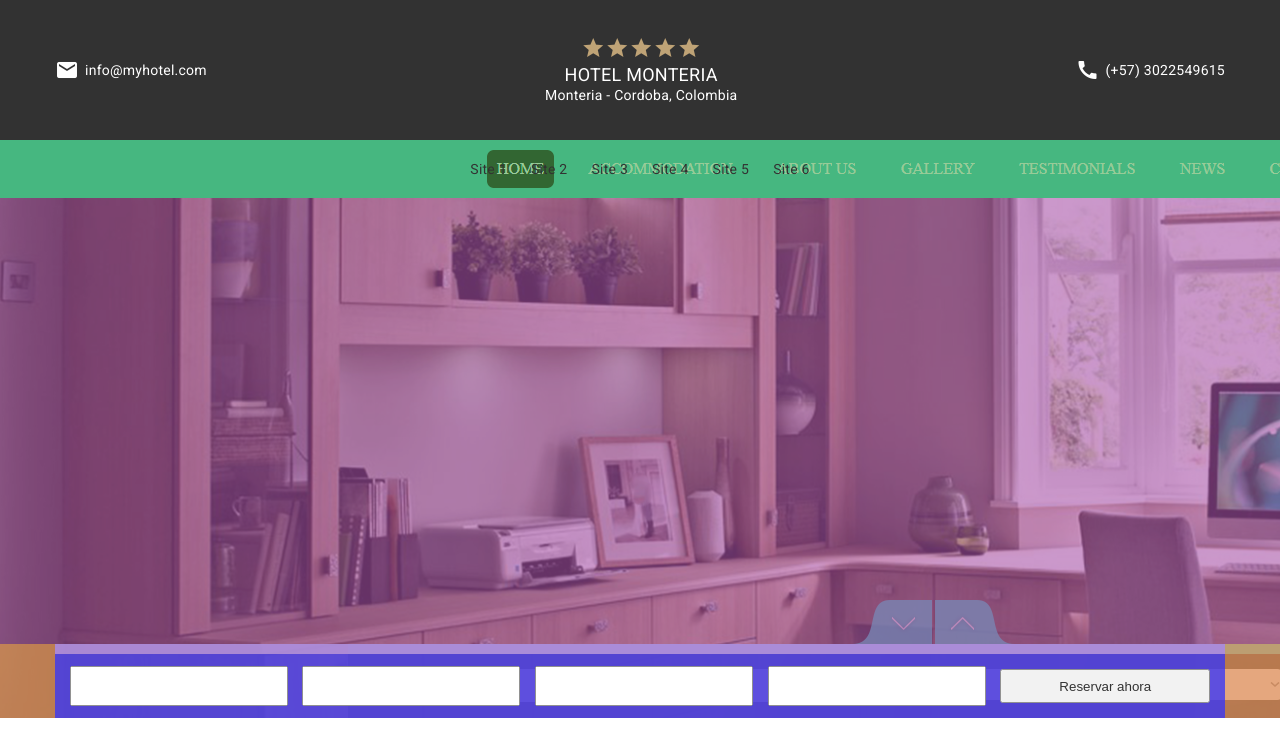
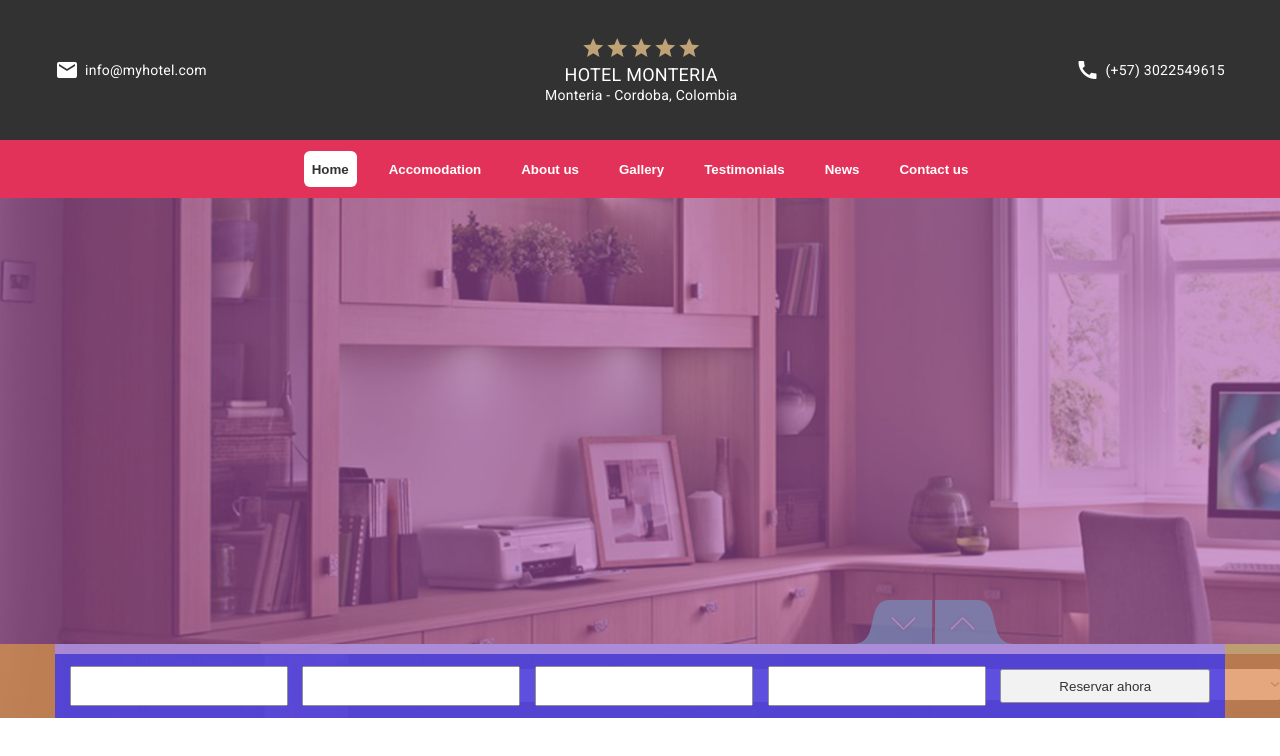
Before and after one commit to jcvilladiegoc/technical-test-0321231718, an Angular app: page / in a window 1280 px wide. Shown: the top 756 px of the page. Built offline with nearby package versions, Linux system fonts and the light colour scheme.

Commit message:
#3 #comment The nav bar was completed

```diff
--- a/src/app/landing-page/landing-page.component.html
+++ b/src/app/landing-page/landing-page.component.html
@@ -31,12 +31,13 @@
         </div>
     </div>
     <nav class="nav-list">
-        <li> Site 1 </li>
-        <li> Site 2 </li>
-        <li> Site 3 </li>
-        <li> Site 4 </li>
-        <li> Site 5 </li>
-        <li> Site 6 </li>
+        <button class="custom-button active">Home</button>
+        <button class="custom-button">Accomodation</button>
+        <button class="custom-button">About us</button>
+        <button class="custom-button">Gallery</button>
+        <button class="custom-button">Testimonials</button>
+        <button class="custom-button">News</button>
+        <button class="custom-button">Contact us</button>
     </nav>
     <div class="search">
         <div class="form-group">
--- a/src/app/landing-page/landing-page.component.scss
+++ b/src/app/landing-page/landing-page.component.scss
@@ -3,6 +3,27 @@
     background-image: url(/assets/imgs/wireframe-one.png);
     height: 718px;
     opacity: 0.8;
+
+    button.custom-button {
+        padding: 0px 8px;
+        border: 0px;
+        height: 36px;
+        background-color: transparent;
+        font-weight: bold;
+        border-radius: 6px;
+        cursor: pointer;
+        color: white;
+    }
+
+    button.custom-button:hover {
+        background-color: rgba($color: white, $alpha: 0.8);
+        color: black;
+    }
+
+    button.custom-button.active {
+        background-color: white;
+        color: black;
+    }
 
     .header {
 
@@ -28,6 +49,7 @@
         gap: 24px;
         height: 58px;
         background-color: rgba($color: green, $alpha: 0.5);
+        background-color: #dd0031;
         align-items: center;
     }
 
--- a/src/app/landing-page/landing-page.module.ts
+++ b/src/app/landing-page/landing-page.module.ts
@@ -4,6 +4,7 @@ import { CommonModule } from '@angular/common';
 import { LandingPageRoutingModule } from './landing-page-routing.module';
 import { LandingPageComponent } from './landing-page.component';
 import { MatIconModule } from '@angular/material/icon';
+import { MatButtonModule } from '@angular/material/button';
 
 
 @NgModule({
@@ -13,7 +14,8 @@ import { MatIconModule } from '@angular/material/icon';
   imports: [
     CommonModule,
     LandingPageRoutingModule,
-    MatIconModule
+    MatIconModule,
+    MatButtonModule
   ]
 })
 export class LandingPageModule { }
```
